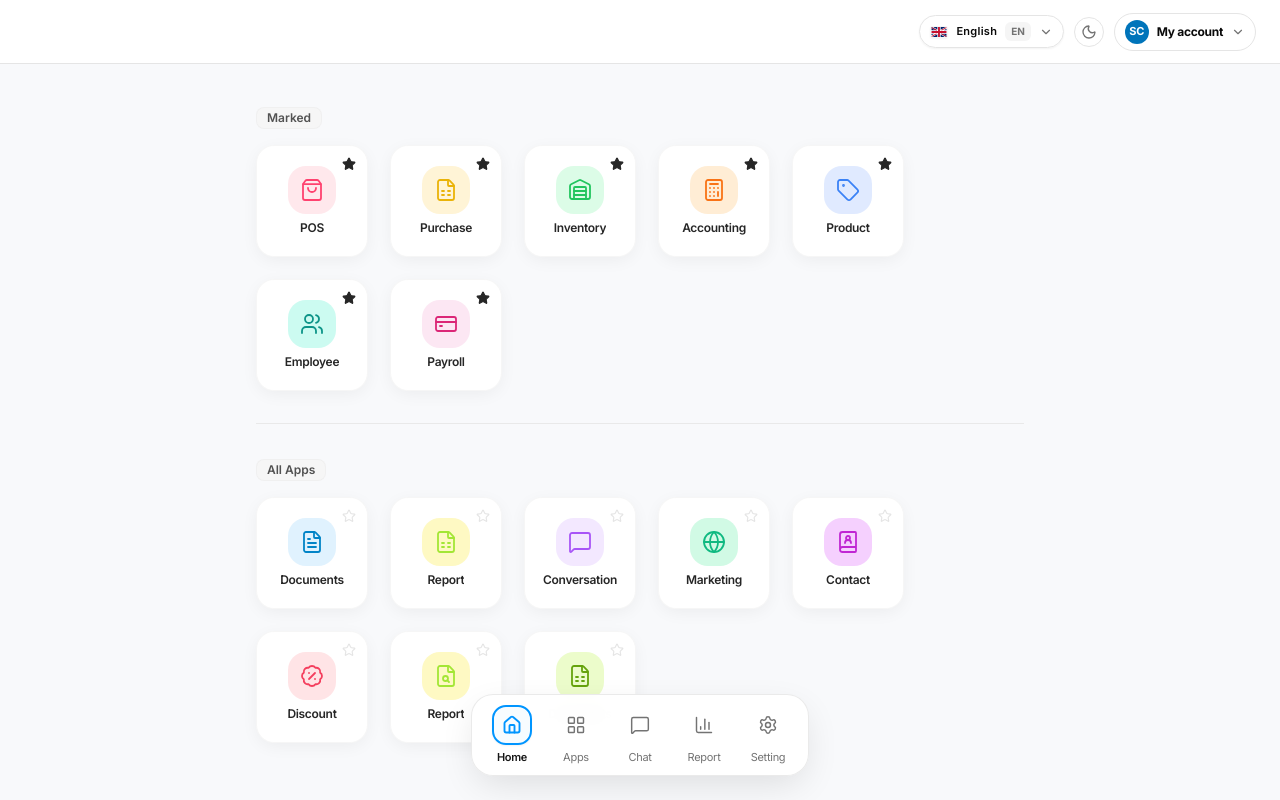
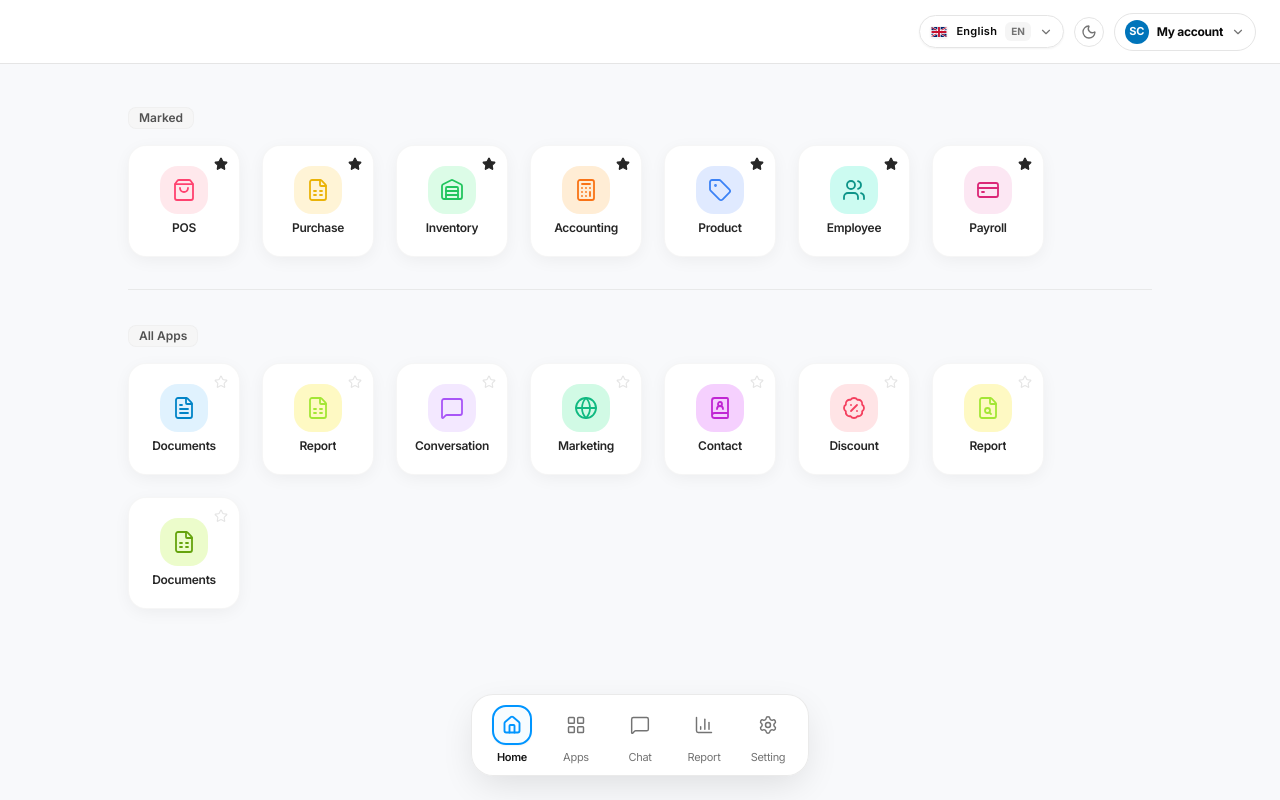
Before and after one commit to suman-chandra-barman/POS, a Next.js app: page /en in a window 1280 px wide. Built offline with nearby package versions, Linux system fonts and the light colour scheme.

Commit message:
style: adjust container widths for home and apps directory views

```diff
--- a/features/apps/components/AppsDirectoryView.tsx
+++ b/features/apps/components/AppsDirectoryView.tsx
@@ -62,7 +62,7 @@
 
   return (
     <div className="w-full min-h-[calc(100vh-5rem)] px-4 py-6 sm:py-8 pb-28">
-      <div className="max-w-7xl mx-auto flex flex-col md:flex-row gap-5 items-start">
+      <div className="flex flex-col md:flex-row gap-5 items-start">
         {/* Left Sidebar */}
         <AppsDirectorySidebar
           activeTab={activeTab}
--- a/features/home/components/HomePageView.tsx
+++ b/features/home/components/HomePageView.tsx
@@ -54,7 +54,7 @@
 
   return (
     <div className="min-h-[calc(100vh-4rem)] w-full flex flex-col items-center justify-start px-4 pt-6 sm:pt-10 pb-40">
-      <div className="w-full max-w-3xl mx-auto flex flex-col items-start">
+      <div className="w-full max-w-5xl mx-auto flex flex-col items-start">
         {/* Section 1: Marked Apps */}
         <HomeMarkedSection
           apps={markedList}
```
